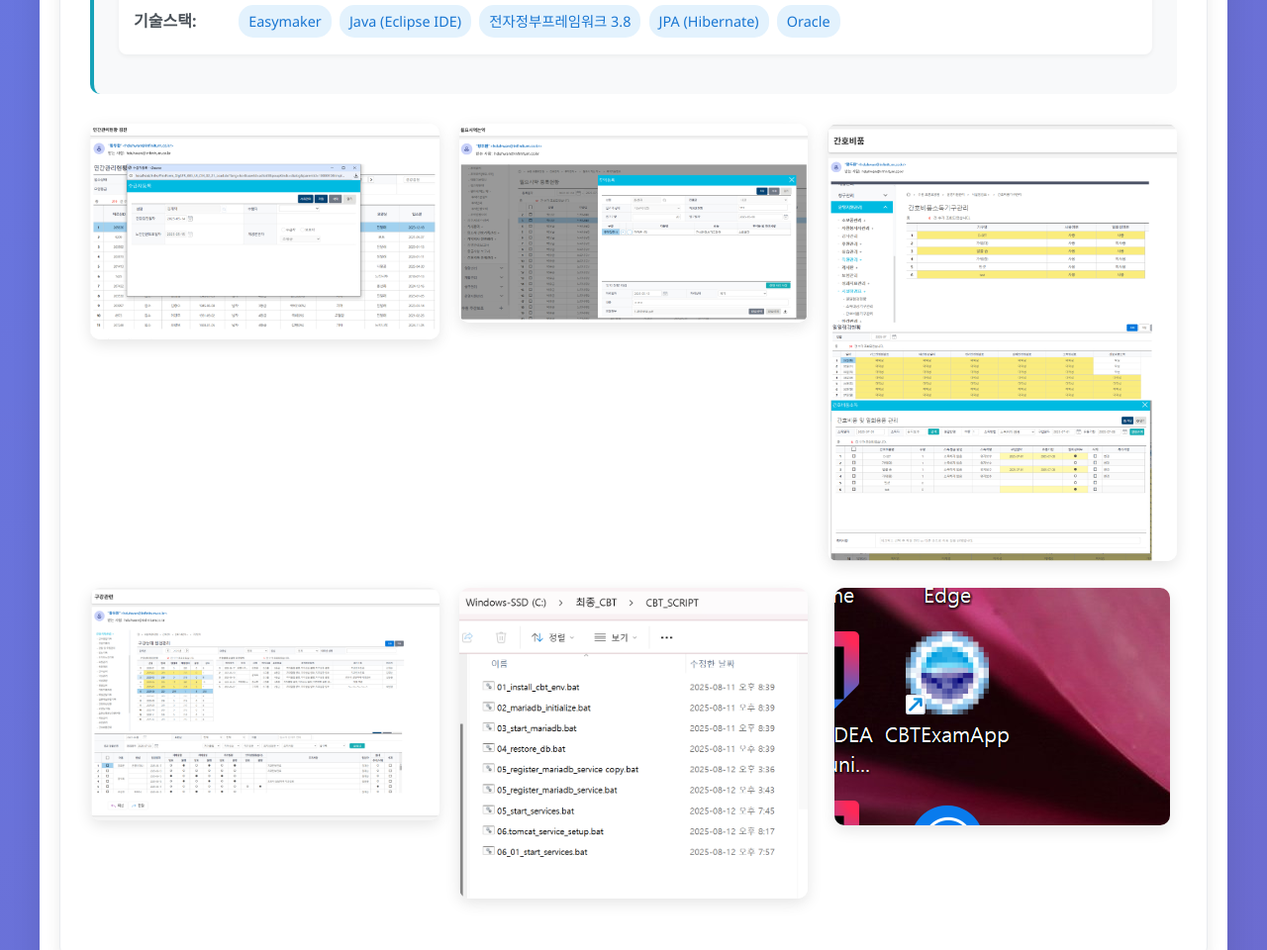
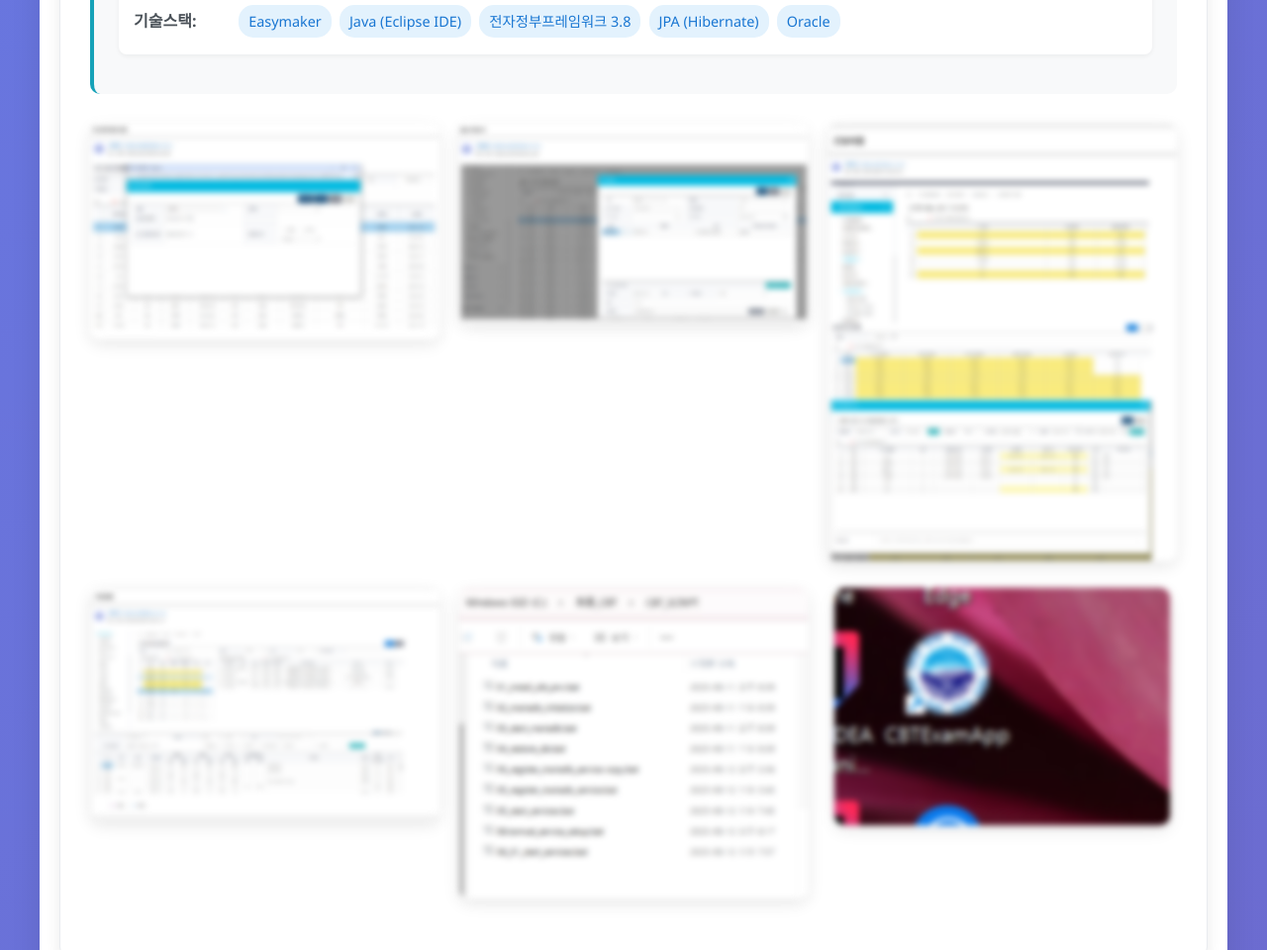
Before and after one commit to hduhwan-git/Portfolio, an Electron app: page index.html in a window 1280 px wide. Shown: the part 1795-2755 px from the top of the page at 99% size. Drawn offline with Linux system fonts and the light colour scheme.

Commit message:
이미지 변경

```diff
--- a/index.html
+++ b/index.html
@@ -163,6 +163,15 @@
             box-shadow: 0 10px 25px rgba(0,0,0,0.15);
         }
 
+        .blur-image {
+            filter: blur(3px);
+            transition: filter 0.3s ease;
+        }
+
+        .blur-image:hover {
+            filter: blur(1px);
+        }
+
         .contact-section {
             background: linear-gradient(135deg, #667eea 0%, #764ba2 100%);
             color: white;
@@ -301,12 +310,12 @@
             </div>
 
             <div class="image-gallery">
-                <div class="image-item"><img src="infinitum/img/1.png" alt="Infinitum Screenshot 1"></div>
-                <div class="image-item"><img src="infinitum/img/2.png" alt="Infinitum Screenshot 2"></div>
-                <div class="image-item"><img src="infinitum/img/3.png" alt="Infinitum Screenshot 3"></div>
-                <div class="image-item"><img src="infinitum/img/4.png" alt="Infinitum Screenshot 4"></div>
-                <div class="image-item"><img src="infinitum/img/5.png" alt="Infinitum Screenshot 5"></div>
-                <div class="image-item"><img src="infinitum/img/5-1.png" alt="Infinitum Screenshot 5-1"></div>
+                <div class="image-item"><img src="infinitum/img/1.png" alt="Infinitum Screenshot 1" class="blur-image"></div>
+                <div class="image-item"><img src="infinitum/img/2.png" alt="Infinitum Screenshot 2" class="blur-image"></div>
+                <div class="image-item"><img src="infinitum/img/3.png" alt="Infinitum Screenshot 3" class="blur-image"></div>
+                <div class="image-item"><img src="infinitum/img/4.png" alt="Infinitum Screenshot 4" class="blur-image"></div>
+                <div class="image-item"><img src="infinitum/img/5.png" alt="Infinitum Screenshot 5" class="blur-image"></div>
+                <div class="image-item"><img src="infinitum/img/5-1.png" alt="Infinitum Screenshot 5-1" class="blur-image"></div>
             </div>
         </section>
 
```
